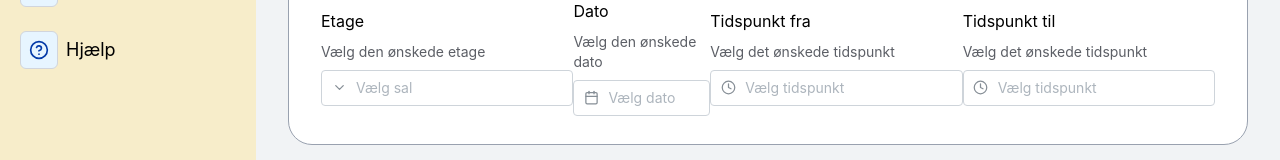
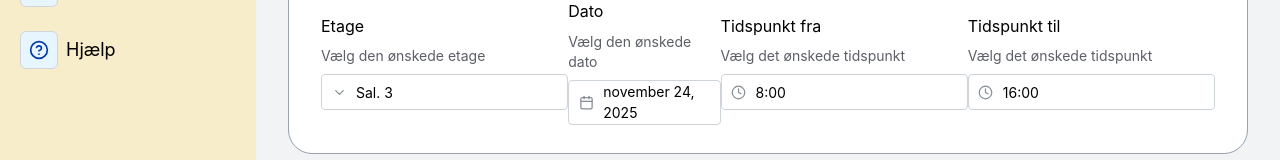
Before and after one commit to t-holmquist/bookingsystem, a Next.js app: page / in a window 1280 px wide. Shown: the part 226-386 px from the top of the page. Built offline with nearby package versions, Linux system fonts and the light colour scheme; no server answers; the database is empty.

Commit message:
Add default values to filter

```diff
--- a/components/filterSection.tsx
+++ b/components/filterSection.tsx
@@ -16,11 +16,11 @@ const FilterSection = ({
   setDoubleBookings: Dispatch<SetStateAction<doubleBookingType | undefined>>
   setSelectedTimeRange?: Dispatch<SetStateAction<string | undefined>>
 }) => {
-  // Filter state variables
-  const [selectedDate, setSelectedDate] = useState<Date | null>(null)
-  const [selectedFloor, setSelectedFloor] = useState<string | null>(null)
-  const [startTime, setStartTime] = useState<string | null>(null)
-  const [endTime, setEndTime] = useState<string | null>(null)
+
+  const [selectedDate, setSelectedDate] = useState<string | null>(new Date().toISOString())
+  const [selectedFloor, setSelectedFloor] = useState<string | null>("Sal. 3")
+  const [startTime, setStartTime] = useState<string | null>("8:00")
+  const [endTime, setEndTime] = useState<string | null>("16:00")
 
   // Each time a filter changes then call supabase to check if there are any bookings on every room with the specific filters set
   useEffect(() => {
--- a/components/ui/datePicker.tsx
+++ b/components/ui/datePicker.tsx
@@ -10,8 +10,8 @@ export default function DatePicker({
   setDate,
   date,
 }: {
-  setDate: Dispatch<SetStateAction<Date | null>>
-  date: Date | null
+  setDate: Dispatch<SetStateAction<string | null>>
+  date: string | null
 }) {
   return (
     // Provides the danish date strings
```
